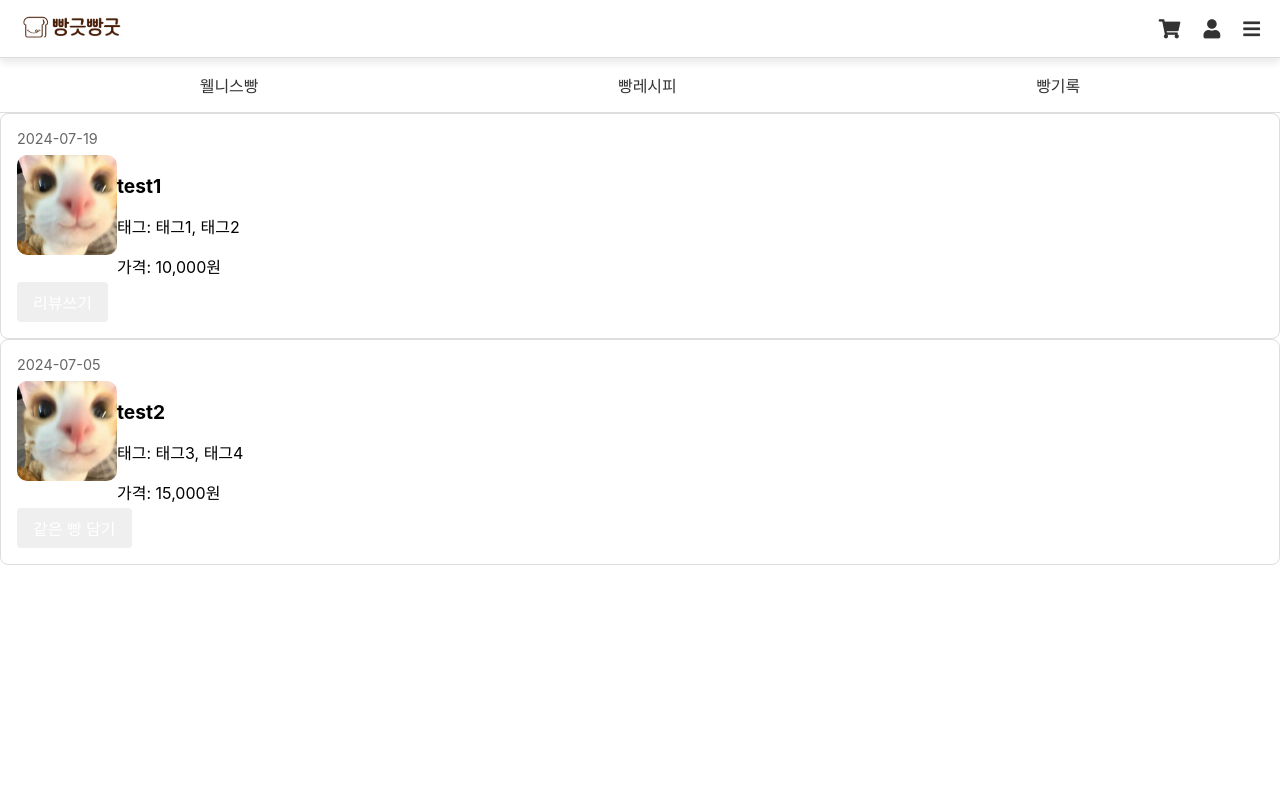
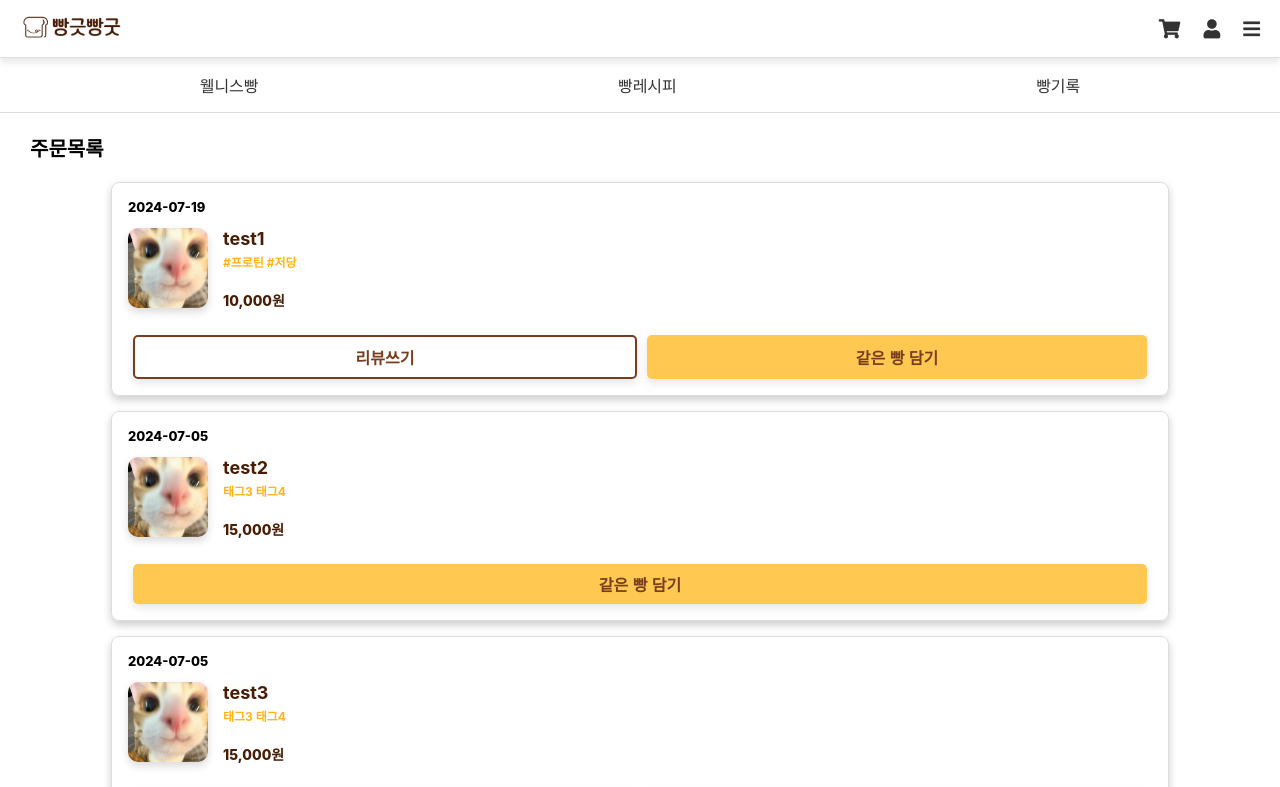
Before and after one commit to Likelion-at-SMWU-12th/DreamPatissier-Client, a React (Create React App) app in the folder dream/: page /users/orders in a window 1280 px wide. Shown: the top 787 px of the page. Built offline with nearby package versions, Linux system fonts and the light colour scheme.

Commit message:
[Add] 리뷰 작성 여부에 따른 버튼 구성 변경

```diff
--- a/dream/src/pages/userpage/OrderList.js
+++ b/dream/src/pages/userpage/OrderList.js
@@ -9,7 +9,7 @@ const OrderList = () => {
       date: "2024-07-19",
       image: profile,
       name: "test1",
-      tags: ["태그1", "태그2"],
+      tags: ["#프로틴", "#저당"],
       price: 10000,
       reviewed: false,
     },
@@ -18,6 +18,24 @@ const OrderList = () => {
       date: "2024-07-05",
       image: profile,
       name: "test2",
+      tags: ["태그3", "태그4"],
+      price: 15000,
+      reviewed: true,
+    },
+    {
+      id: 3,
+      date: "2024-07-05",
+      image: profile,
+      name: "test3",
+      tags: ["태그3", "태그4"],
+      price: 15000,
+      reviewed: false,
+    },
+    {
+      id: 4,
+      date: "2024-07-05",
+      image: profile,
+      name: "test4",
       tags: ["태그3", "태그4"],
       price: 15000,
       reviewed: true,
@@ -34,6 +52,7 @@ const OrderList = () => {
 
   return (
     <div className="order-list">
+      <div className="orderlist-title">주문목록</div>
       {products.map((product) => (
         <React.Fragment key={product.id}>
           <div className="product-card">
@@ -46,21 +65,36 @@ const OrderList = () => {
               />
               <div className="product-info">
                 <h3 className="product-name">{product.name}</h3>
-                <p className="product-tags">태그: {product.tags.join(", ")}</p>
-                <p className="product-price">
-                  가격: {product.price.toLocaleString()}원
-                </p>
+                <div className="product-tags">{product.tags.join("\t")}</div>
+                <div className="product-price">
+                  {product.price.toLocaleString()}원
+                </div>
               </div>
             </div>
 
             <div className="product-actions">
-              {product.reviewed ? (
-                <button onClick={() => handleAddToCartClick(product.id)}>
+              {!product.reviewed && (
+                <>
+                  <button
+                    className="write-review"
+                    onClick={() => handleReviewClick(product.id)}
+                  >
+                    리뷰쓰기
+                  </button>
+                  <button
+                    className="add"
+                    onClick={() => handleAddToCartClick(product.id)}
+                  >
+                    같은 빵 담기
+                  </button>
+                </>
+              )}
+              {product.reviewed && (
+                <button
+                  className="add"
+                  onClick={() => handleAddToCartClick(product.id)}
+                >
                   같은 빵 담기
-                </button>
-              ) : (
-                <button onClick={() => handleReviewClick(product.id)}>
-                  리뷰쓰기
                 </button>
               )}
             </div>
--- a/dream/src/styles/Order.css
+++ b/dream/src/styles/Order.css
@@ -1,56 +1,109 @@
-/* Order.css */
+.orderlist-title {
+  width: 80%;
+  font-weight: 700;
+  font-size: 20px;
+  margin: 10px 20px;
+  padding: 10px;
+}
 
 .product-card {
+  margin: 0 auto;
+  margin-bottom: 15px;
   display: flex;
+  width: 80%;
   flex-direction: column;
   border: 1px solid #ddd;
   padding: 16px;
   border-radius: 8px;
-  background-color: #fff;
+  box-shadow: 0 4px 8px rgba(0, 0, 0, 0.2);
 }
+
 .product-show {
   display: flex;
   flex-direction: row;
 }
+
 .product-image {
   border-radius: 10px;
-  width: 100px;
-  height: 100px;
+  width: 80px;
+  height: 80px;
+  box-shadow: 0 4px 8px rgba(0, 0, 0, 0.15);
 }
 
 .product-date {
-  font-size: 0.9rem;
-  color: #666;
-  margin-bottom: 8px;
+  font-weight: 800;
+  font-size: 13px;
+  margin-bottom: 13px;
 }
 
 .product-info {
   flex-direction: column;
   padding: 0;
+  margin: 0 15px;
+  margin-bottom: 25px;
 }
 
 .product-name {
-  font-size: 1.2rem;
+  color: #471d06;
+  font-size: 18px;
   font-weight: bold;
-  margin-bottom: 8px;
+  margin-bottom: 20px;
+  margin: 0;
 }
 
-.product-tags,
-.product-price {
-  font-size: 1rem;
-  margin-bottom: 4px;
+.product-tags {
+  color: #ffb415;
+  font-weight: 700;
+  font-size: 12px;
+  margin-top: 4px;
+  margin-bottom: 20px;
 }
 
-.product-actions button {
-  padding: 8px 16px;
-  font-size: 1rem;
-  border: none;
-  border-radius: 4px;
-  cursor: pointer;
-
-  color: #fff;
+.product-price {
+  color: #471d06;
+  font-size: 14px;
+  font-weight: 800;
 }
 
-.product-actions button:hover {
-  background-color: red;
+.product-actions {
+  display: flex;
+  flex-direction: row;
+  justify-content: space-between;
 }
+
+.write-review,
+.add {
+  flex: 1;
+  padding: 8px 16px;
+  margin: 0 5px;
+  color: #773d1e;
+  font-size: 16px;
+  font-weight: 800;
+  border-radius: 5px;
+  cursor: pointer;
+  transition: background-color 0.5s;
+  box-shadow: 0 4px 8px rgba(0, 0, 0, 0.1);
+  text-align: center;
+}
+
+/* write-review 버튼 스타일 */
+.write-review {
+  background-color: white;
+  border: 2px solid #773d1e;
+}
+
+.write-review:hover {
+  color: #ffc851;
+  background-color: #773d1e;
+}
+
+/* add 버튼 스타일 */
+.add {
+  border: none;
+  background-color: #ffc851;
+}
+
+.add:hover {
+  color: #ffc851;
+  background-color: #773d1e;
+}
```
